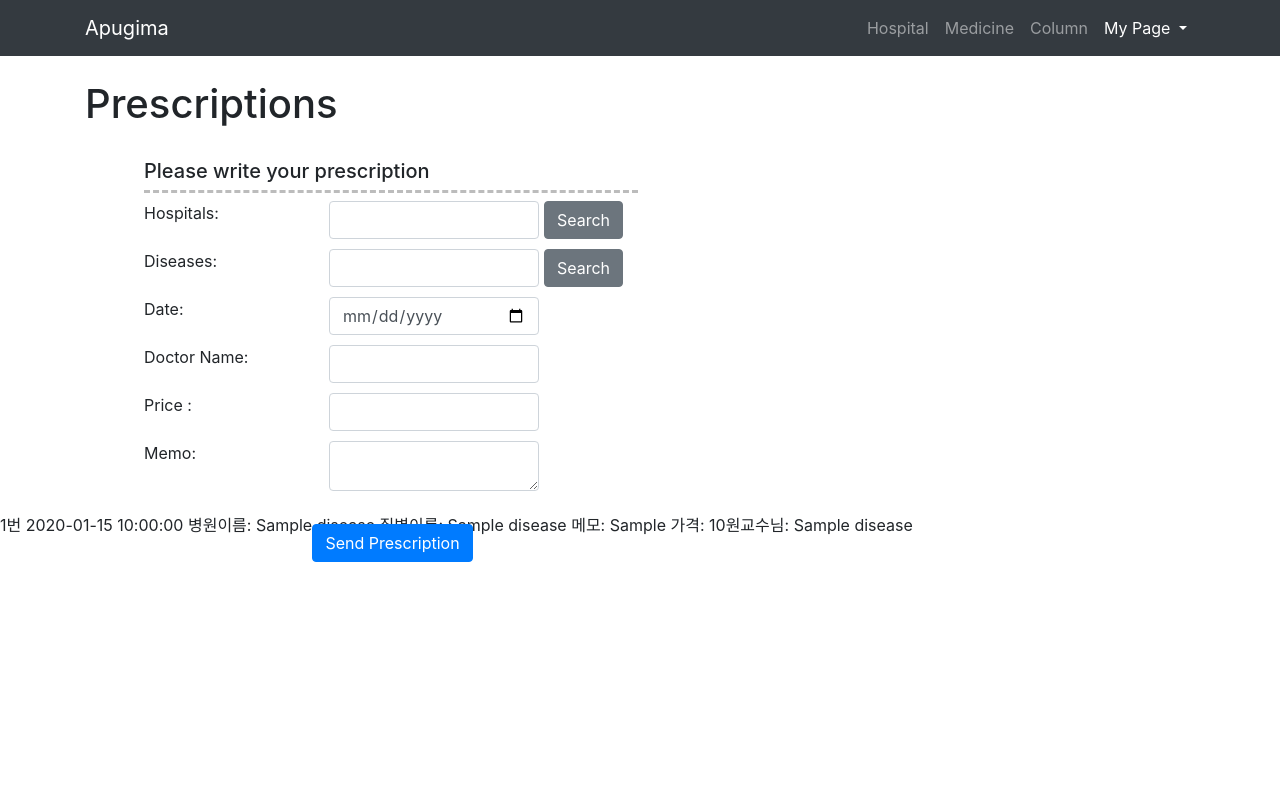
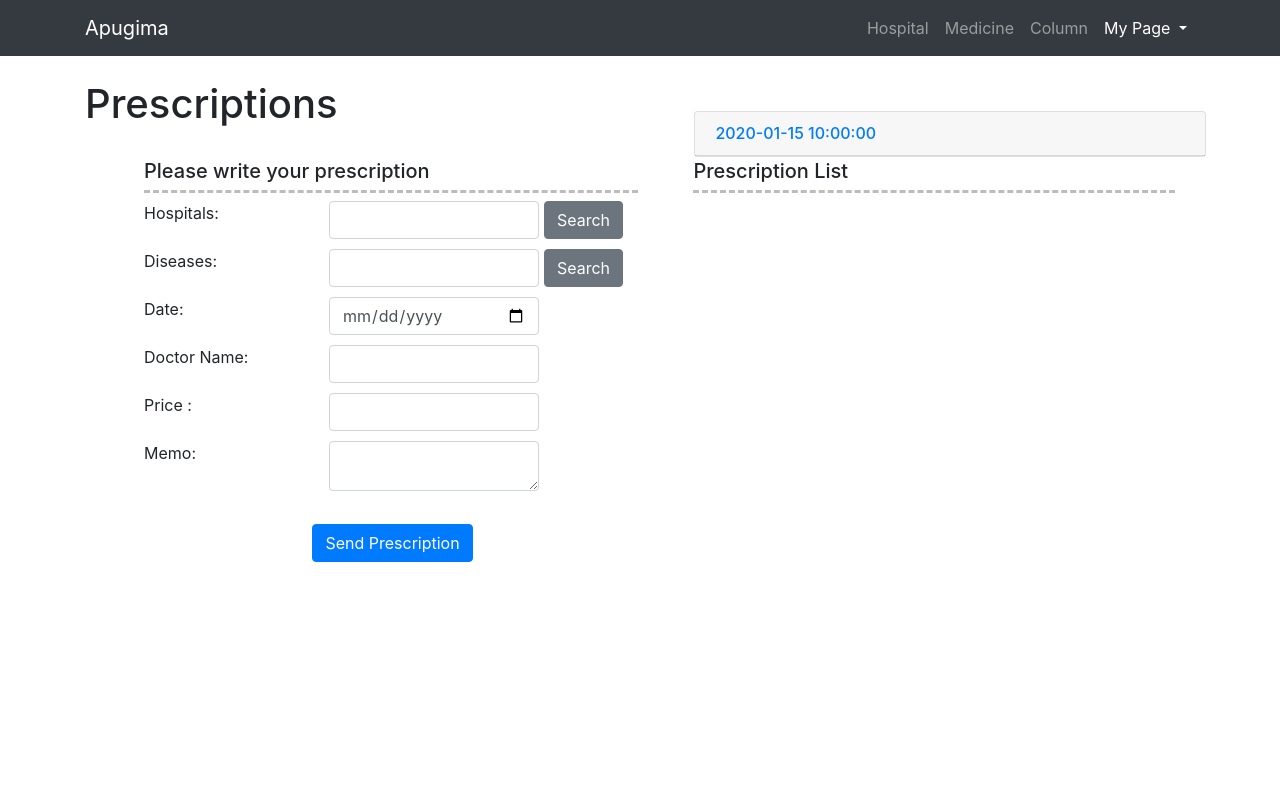
Before and after one commit to bgy1060/DEMO_APUGIMA, a PHP site: page /prescriptions.php in a window 1280 px wide. Run offline with PHP 8.4, Linux system fonts and the light colour scheme; tables that the repository leaves empty or names only in its code hold one stand-in row (values such as "Sample post").

Commit message:
update prescriptions list

```diff
--- a/prescriptions.php
+++ b/prescriptions.php
@@ -1,8 +1,12 @@
 <?php
 	include_once 'includes/dbh.inc.php';
 ?>
+<!-- Bootstrap core JavaScript -->
+<script src="vendor/jquery/jquery.min.js"></script>
+<script src="vendor/bootstrap/js/bootstrap.bundle.min.js"></script>
 
 <script>
+
 	window.onload = function() {
 		checkDiseaseSession();
 		checkHospitalSession();
@@ -71,6 +75,14 @@
 		position: absolute;
 		left: 35%;
 		top: 110%;
+	}
+	#accordion{
+		position: relative;
+		left: 43%;
+		bottom: 54%;
+	}
+	.card-title{
+		font-weight :600;
 	}
 </style>
 <body>
@@ -174,16 +186,58 @@
         </form>
       </div>
 
+	  <div class="col-lg-8 mb-4 list" style="position: absolute; right: 7%;">
+        <h5>Prescription List</h5>
+
+      </div>
+
     </div>
     <!-- /.row -->
 	<?php
-		$sql = "SELECT * FROM prescriptions, hospitals, diseases WHERE prescriptions.hospital_id = hospitals.hospital_id AND prescriptions.disease_id=diseases.disease_id;";
+
+		$sql = "SELECT * FROM prescriptions
+				INNER JOIN hospitals ON prescriptions.hospital_id = hospitals.hospital_id
+				INNER JOIN diseases ON prescriptions.disease_id = diseases.disease_id;";
+
 		$result = mysqli_query($conn, $sql);
 		$resultCheck = mysqli_num_rows($result);
 
 		if($resultCheck > 0){
 			while($row = mysqli_fetch_assoc($result)){
-				echo $row['prescription_id'] ."번 ". $row['prescription_date']. " 병원이름: " . $row['hospital_name']. " 질병이름: ". $row['disease_name'].  " 메모: " .$row['memo'] . " 가격: ".$row['prescription_price']. "원". "교수님: " . $row['doctor_name'] . "<br>";
+
+				$prescription_id = $row['prescription_id'];
+				$headingId = "heading$prescription_id";
+				$collapseId = "collapse$prescription_id";
+				$disease_id = $row['disease_id'];
+				$disease_name = $row['disease_name'];
+
+				$prescription_date = $row['prescription_date'];
+				$hospital_name  = $row['hospital_name'];
+
+				$memo = $row['memo'];
+				$price = $row['prescription_price'];
+				$doctor = $row['doctor_name'];
+
+
+				echo "<div class='mb-4' id='accordion' role='tablist' aria-multiselectable='true'>
+				<div class='card'>
+					<div class='card-header' role='tab' id='$headingId'>
+					<h6 class='mb-0'>
+						<a data-toggle='collapse' data-parent='#accordion' href='#$collapseId' aria-expanded='true' aria-controls='$collapseId'>$prescription_date</a>
+					</h6>
+					</div>
+
+					<div id='$collapseId' class='collapse' role='tabpanel' aria-labelledby=$headingId>
+					<div class='card-body'>
+						<p class='card-hospital-name'> <span class='card-title'> Hospital Name </span> : $hospital_name</p>
+						<p class='card-disease-name'> <span class='card-title'> Disease Name </span> : $disease_name</p>
+						<p class='card-price'><span class='card-title'> Price </span> : $price <span class='card-title'> 원 </span></p>
+						<p class='card-doctor'><span class='card-title'> Doctor </span> : $doctor</p>
+						<p class='card-memo'><span class='card-title'> Memo </span> : $memo</p>
+					</div>
+					</div>
+				</div>
+				</div>";
 			}
 		}
 	?>
```
